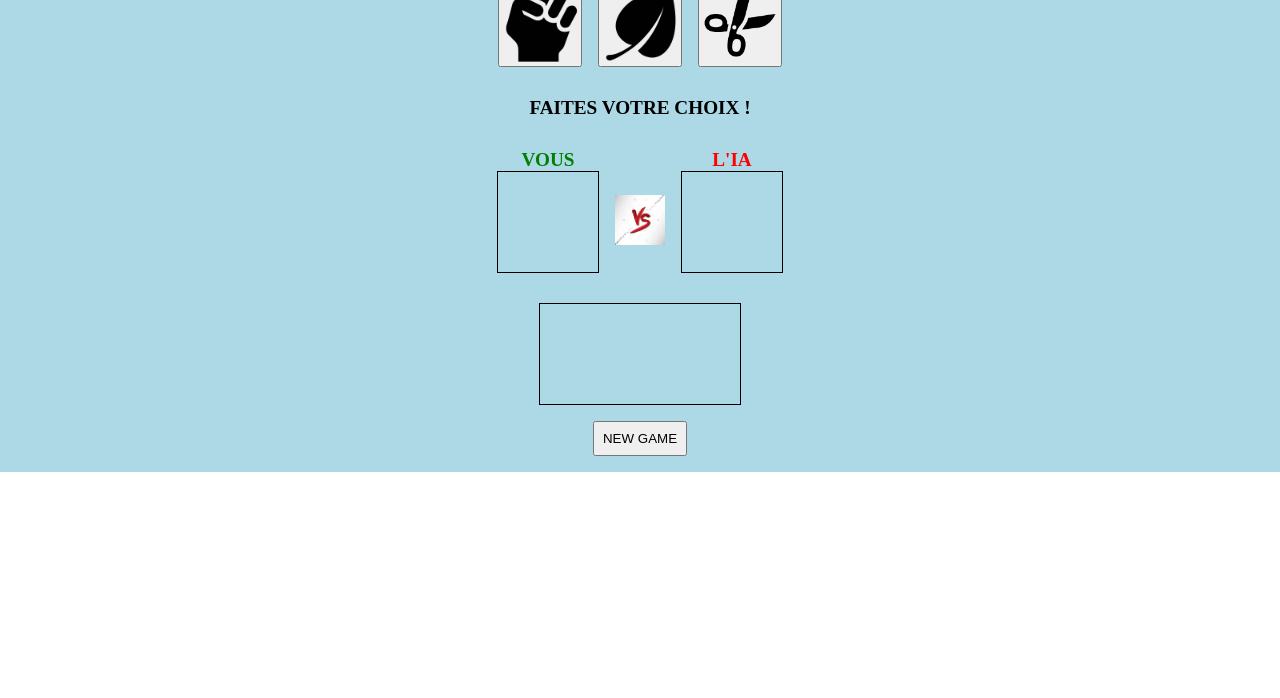
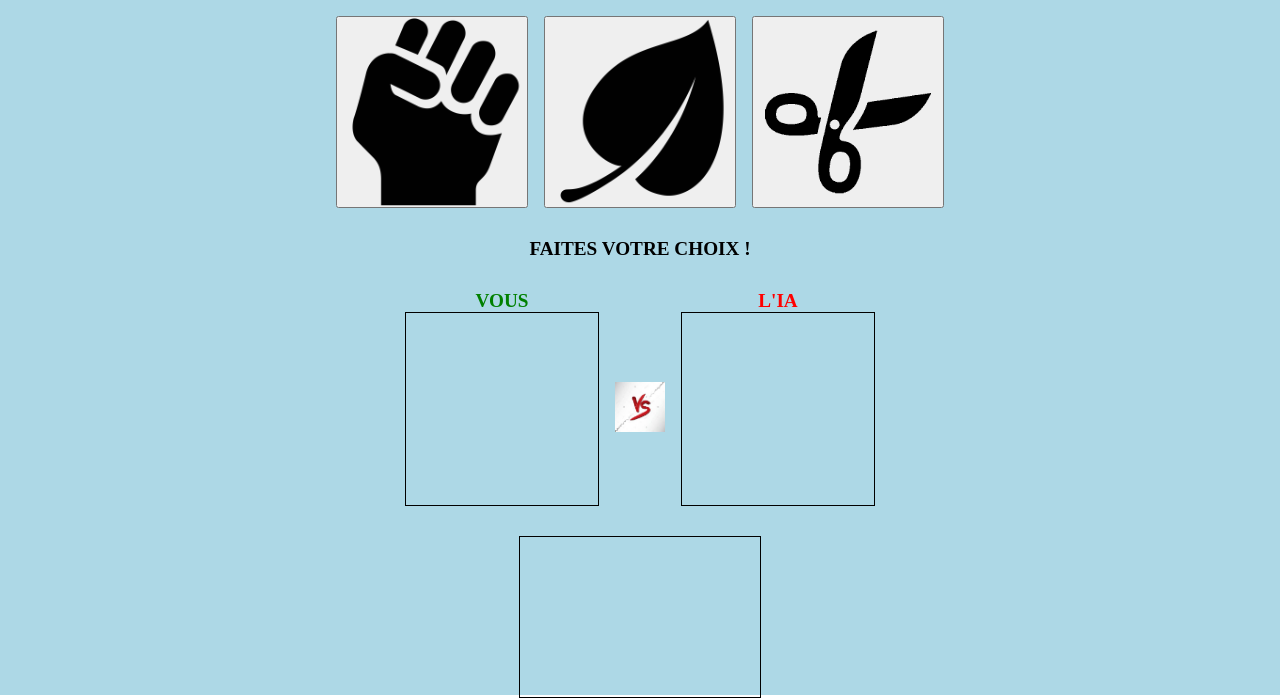
Before and after one commit to dclonyx/Shifumi, a plain HTML site: page index.html in a window 1280 px wide. Shown: the part 105-803 px from the top of the page. Drawn offline with Linux system fonts and the light colour scheme.

Commit message:
affinage css

```diff
--- a/index.html
+++ b/index.html
@@ -48,9 +48,9 @@
             <p id="resultat"></p>
         </div>
         <!-- new game -->
-        <div>
+        <!-- <div>
             <button id="newGame" >New game</button>
-        </div>
+        </div> -->
 
     </section>
 
--- a/style.css
+++ b/style.css
@@ -5,15 +5,20 @@
 
 html {
     width: 100%;
+    height: 100%;
 }
 
 body {
     width: 100%;
+    height: 100vh;
 }
+
 section {
     width: 100%;
+    height: 100%;
     display: flex;
     flex-direction: column;
+    justify-content: space-around;
     align-items: center;
     background-color: lightblue;
 }
@@ -41,7 +46,7 @@ img {
 }
 
 #choix img {
-    width: 5rem;
+    width: 100%;
     height: auto;
     margin: 0;
 }
@@ -51,6 +56,15 @@ img {
     display: flex;
     justify-content: space-around;
     margin: 30px;
+}
+
+.bouton{
+    width: 5rem;
+    height: 5rem;
+}
+
+.bouton img{
+    width: 100%;
 }
 
 /* gestion du combat */
@@ -63,8 +77,8 @@ img {
 }
 
 .cadre {
-    width: 100px;
-    height: 100px;
+    width: 10rem;
+    height: 10rem;
     border: 1px solid black;
     margin : 0 1rem;
 }
@@ -107,8 +121,29 @@ button {
 #newGame {
     margin: 1rem;
     padding: .5rem;
+    outline-style: none;
 }
 
 #versus {
    margin-top: 1.4rem;
 }
+
+@media screen and (min-width: 1200px){
+    h1{
+        font-size: 5em;
+    }
+    .cadre {
+        width: 12rem;
+        height: 12rem;
+    }
+
+    #resultat {
+        width: 15rem;
+        height: 10rem;
+    }
+    .bouton{
+        width: 12rem;
+        height: 12rem;
+    }
+
+}
```
Also changed, not shown: script.js (line endings or trailing spaces).
